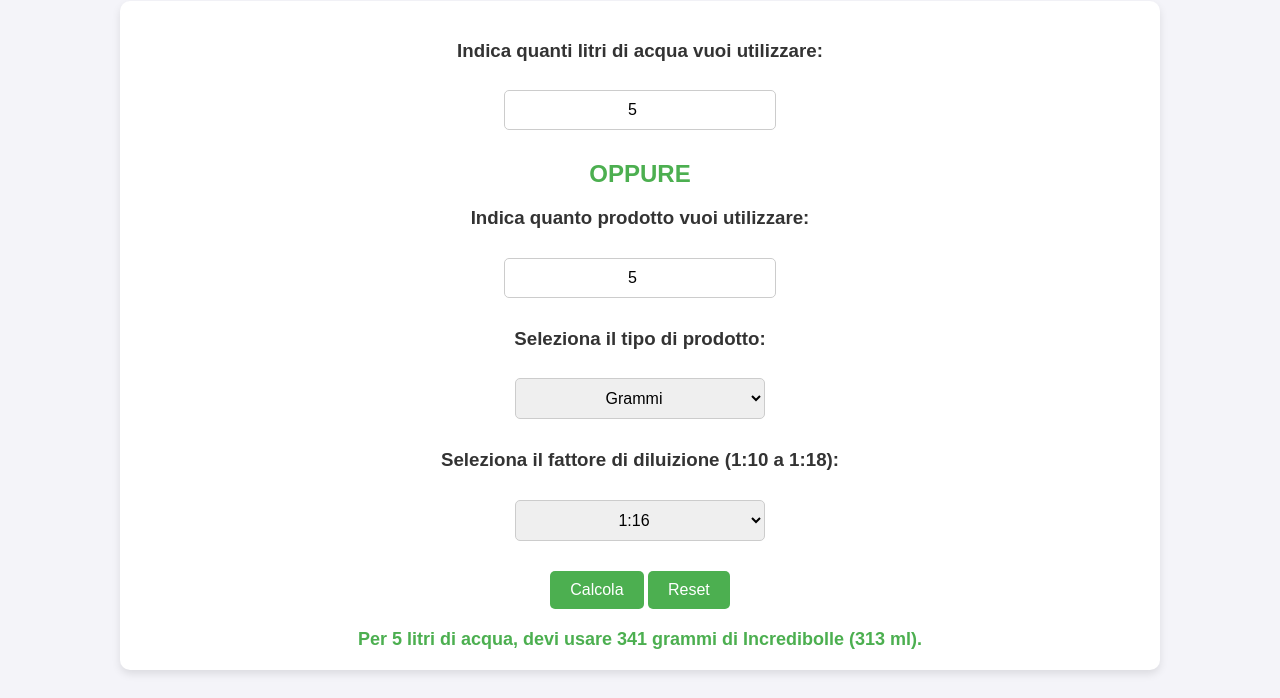
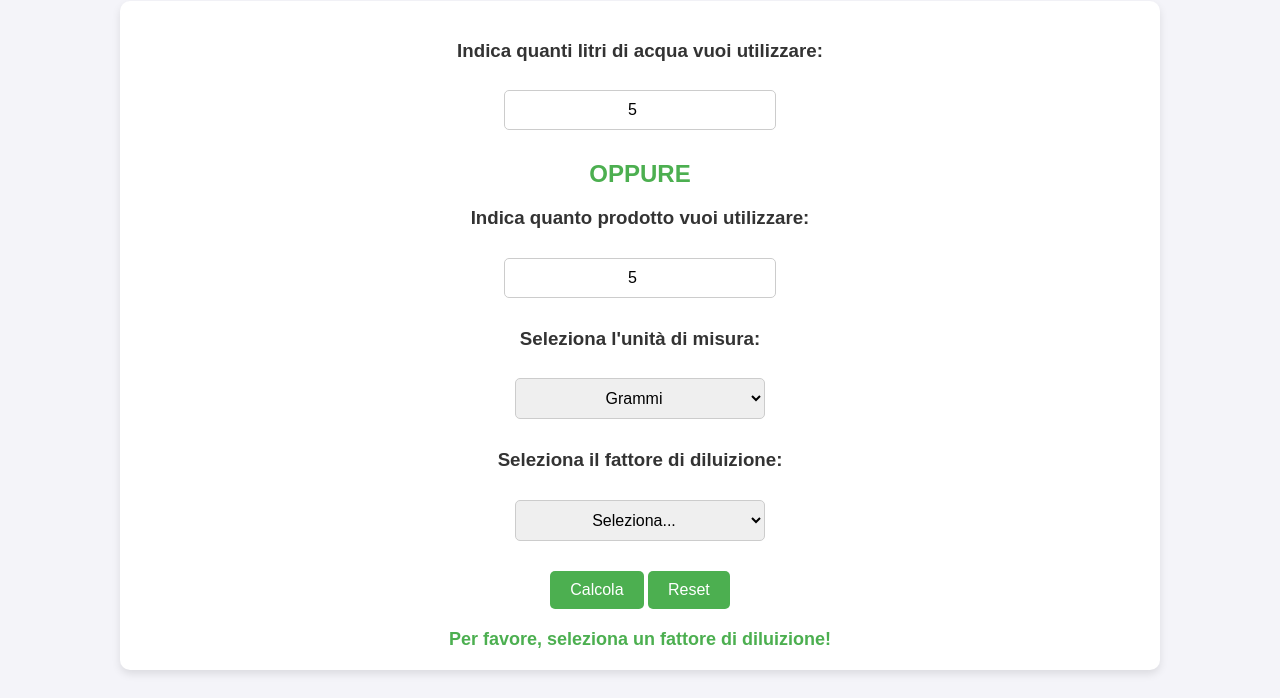
Before and after one commit to incredibolle/CALCOLATORE-DILUIZIONE-PERFETTA, a plain HTML site: page index.html in a window 1280 px wide. Both pictures are taken after typing "5", "5" into the empty fields and a click on the button "Calcola". Shown: the part 107-805 px from the top of the page. Drawn offline with Linux system fonts and the light colour scheme.

Commit message:
index.html

```diff
--- a/index.html
+++ b/index.html
@@ -94,7 +94,7 @@
         </div>
 
         <div class="section">
-            <h3>Seleziona il tipo di prodotto:</h3>
+            <h3>Seleziona l'unità di misura:</h3>
             <select id="unitaProdotto" class="input-box">
                 <option value="grammi">Grammi</option>
                 <option value="ml">Millilitri</option>
@@ -102,15 +102,18 @@
         </div>
 
         <div class="section">
-            <h3>Seleziona il fattore di diluizione (1:10 a 1:18):</h3>
+            <h3>Seleziona il fattore di diluizione:</h3>
             <select id="fattore" class="input-box">
+                <option value="">Seleziona...</option>
+                <option value="10">1:10</option>
+                <option value="11">1:11</option>
+                <option value="12">1:12</option>
+                <option value="13">1:13</option>
+                <option value="14">1:14</option>
+                <option value="15">1:15</option>
                 <option value="16">1:16</option>
-                <option value="15">1:15</option>
-                <option value="14">1:14</option>
-                <option value="13">1:13</option>
-                <option value="12">1:12</option>
-                <option value="11">1:11</option>
-                <option value="10">1:10</option>
+                <option value="17">1:17</option>
+                <option value="18">1:18</option>
             </select>
         </div>
 
@@ -131,14 +134,16 @@
             const pesoSpecifico = 1.091;
 
             let risultato = "";
-            if (litri > 0) {
+            if (!fattore) {
+                risultato = "Per favore, seleziona un fattore di diluizione!";
+            } else if (litri > 0) {
                 // Calcolo in grammi
                 let grammi = (litri * 1000 / fattore) * pesoSpecifico;
                 let ml = grammi / pesoSpecifico;
 
                 // Arrotondamento
-                grammi = Math.round(grammi);
-                ml = Math.round(ml);
+                grammi = Math.round(grammi * 10) / 10;
+                ml = Math.round(ml * 10) / 10;
 
                 risultato = `Per ${litri} litri di acqua, devi usare ${grammi} grammi di Incredibolle (${ml} ml).`;
             } else if (quantitaProdotto > 0) {
@@ -146,17 +151,17 @@
                     // Calcolo litri da grammi
                     let mlCalcolati = quantitaProdotto / 1.091;
                     // Arrotondamento
-                    mlCalcolati = Math.round(mlCalcolati);
+                    mlCalcolati = Math.round(mlCalcolati * 10) / 10;
                     let litriCalcolati = (mlCalcolati * fattore) / 1000;
                     // Arrotondamento
-                    litriCalcolati = Math.round(litriCalcolati);
+                    litriCalcolati = Math.round(litriCalcolati * 10) / 10;
                     risultato = `Per ${quantitaProdotto} grammi di Incredibolle, devi usare circa ${litriCalcolati} litri di acqua.`;
                 } else if (unitaProdotto === "ml") {
                     // Calcolo litri da ml
                     let grammiCalcolati = quantitaProdotto * pesoSpecifico;
                     let litriCalcolati = grammiCalcolati / (1.091 * fattore);
                     // Arrotondamento
-                    litriCalcolati = Math.round(litriCalcolati);
+                    litriCalcolati = Math.round(litriCalcolati * 10) / 10;
                     risultato = `Per ${quantitaProdotto} ml di Incredibolle, devi usare circa ${litriCalcolati} litri di acqua.`;
                 }
             } else {
@@ -170,7 +175,7 @@
             document.getElementById("litri").value = "";
             document.getElementById("quantitaProdotto").value = "";
             document.getElementById("unitaProdotto").value = "grammi";
-            document.getElementById("fattore").value = "16";
+            document.getElementById("fattore").value = "";
             document.getElementById("risultato").innerHTML = "";
         }
     </script>
```
